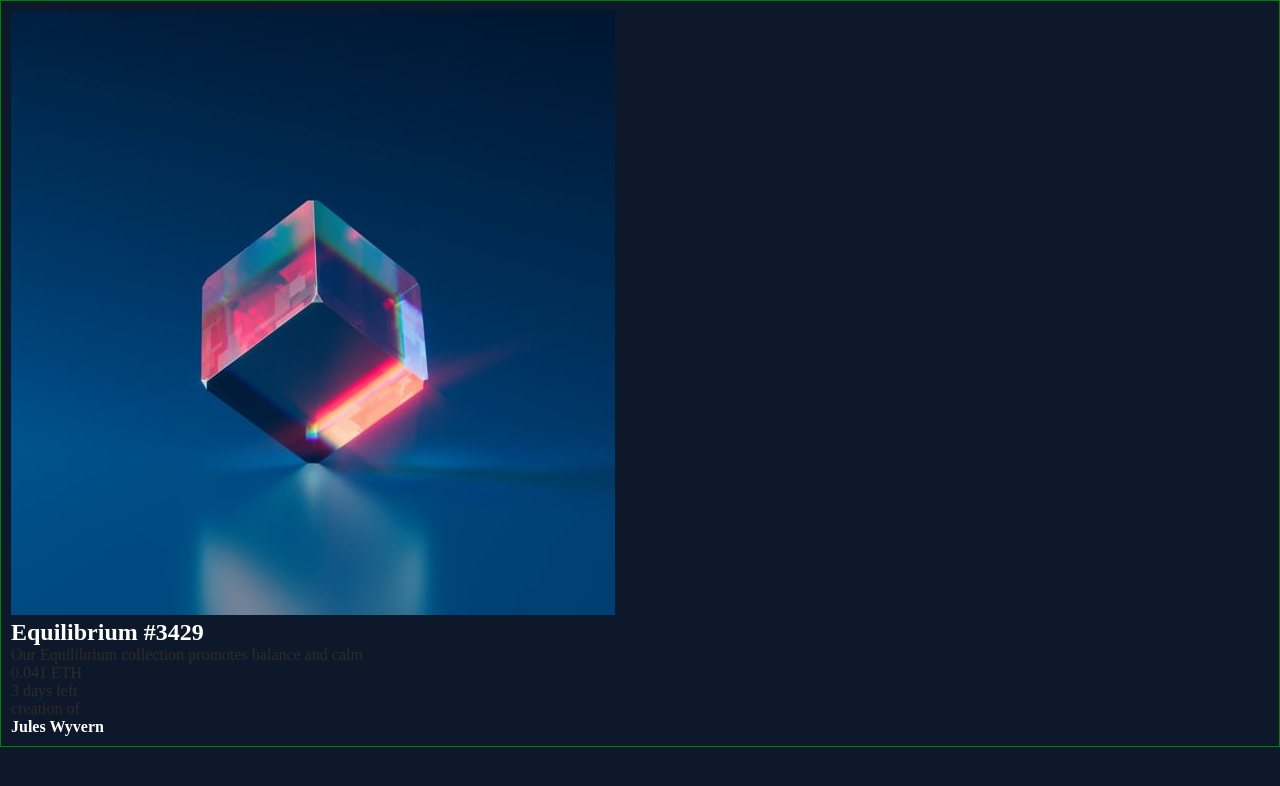
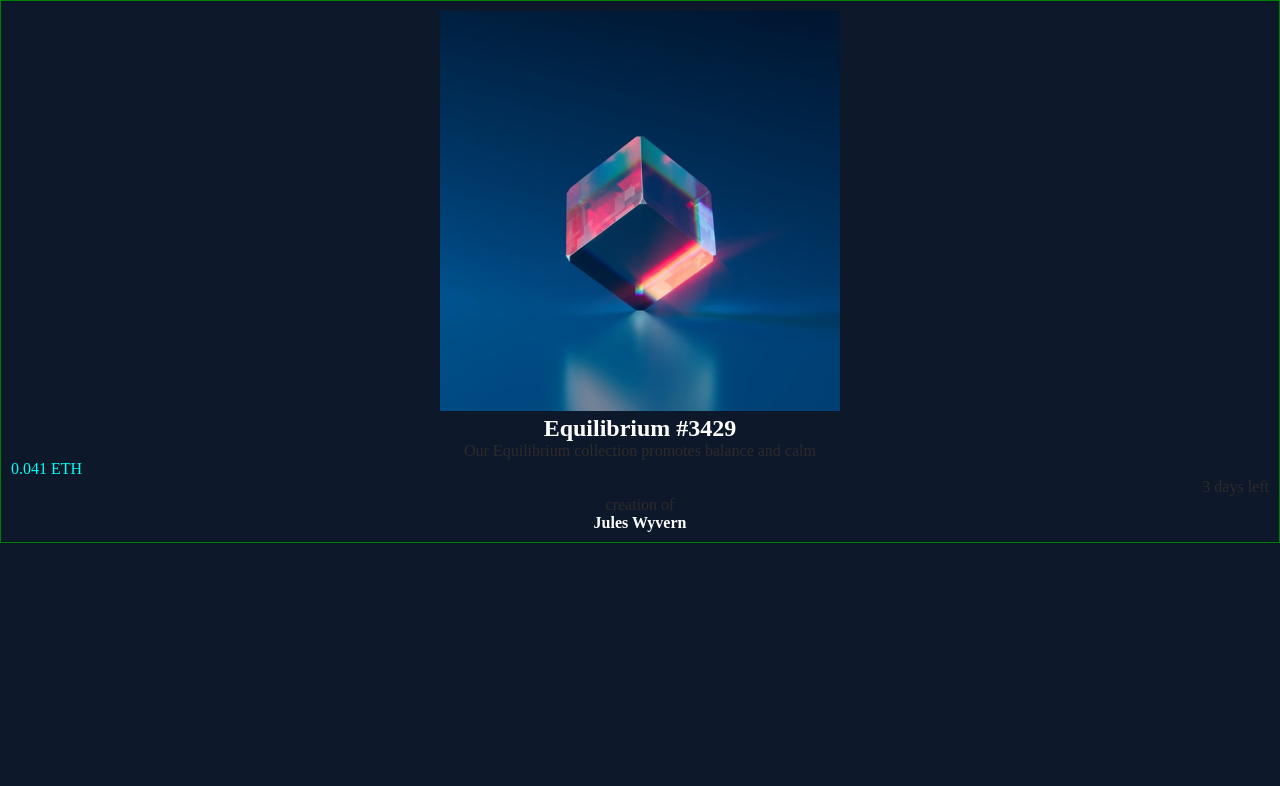
Before and after one commit to Pablo-98/nft-preview-card, a plain HTML site: page src/index.html in a window 1280 px wide. Drawn offline with Linux system fonts and the light colour scheme.

Commit message:
added coloring and adjusted the placement/sizes of content

```diff
--- a/src/index.html
+++ b/src/index.html
@@ -9,17 +9,25 @@
 </head>
 <body>
   <div class="box">
-    <img src="/images/image-equilibrium.jpg" alt="cube">
+    <div class="center">
+    <img src="/images/image-equilibrium.jpg" alt="cube" width="400" height="400">
+    </div>
+    <div class="center">
     <h2>Equilibrium #3429 </h2>
     <p class="gray-text"> Our Equilibrium collection promotes balance and calm</p>
+    </div>
     <div class="cost-box">
     <p class="etherium"> 0.041 ETH </p>
     </div>
+    <div class="right">
     <div class="nft-time">
     <p class="gray-text"> 3 days left</p>
     </div>
+    </div>
+    <div class="center">
     <div class="artist-respect">
       <p> creation of <h4> Jules Wyvern</h4></p>
+      </div>
       </div>
   </div>
 
--- a/src/styles.css
+++ b/src/styles.css
@@ -19,3 +19,12 @@ p{
 h4{
     color: white;
 }
+.center{
+    text-align: center;
+}
+.right{
+    text-align: right;
+}
+.etherium{
+    color:hsl(178, 100%, 50%);
+}
```
